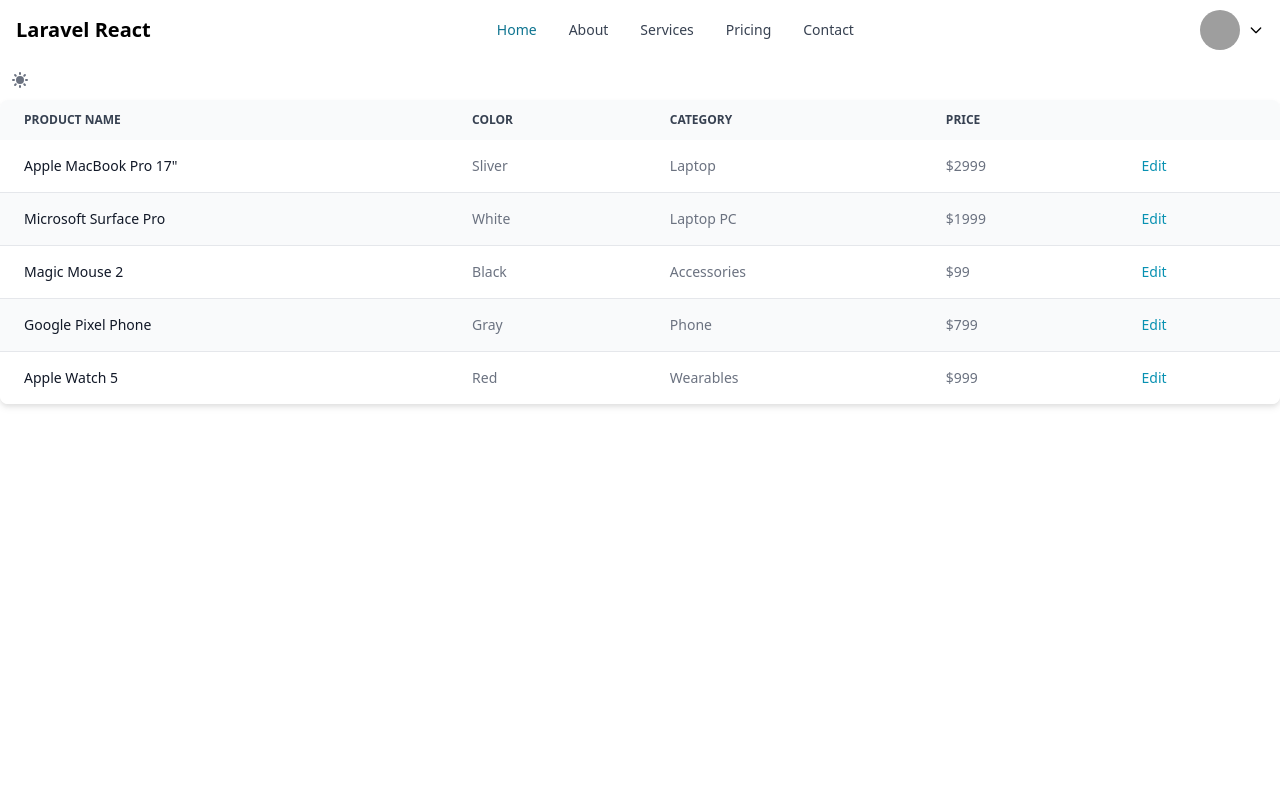
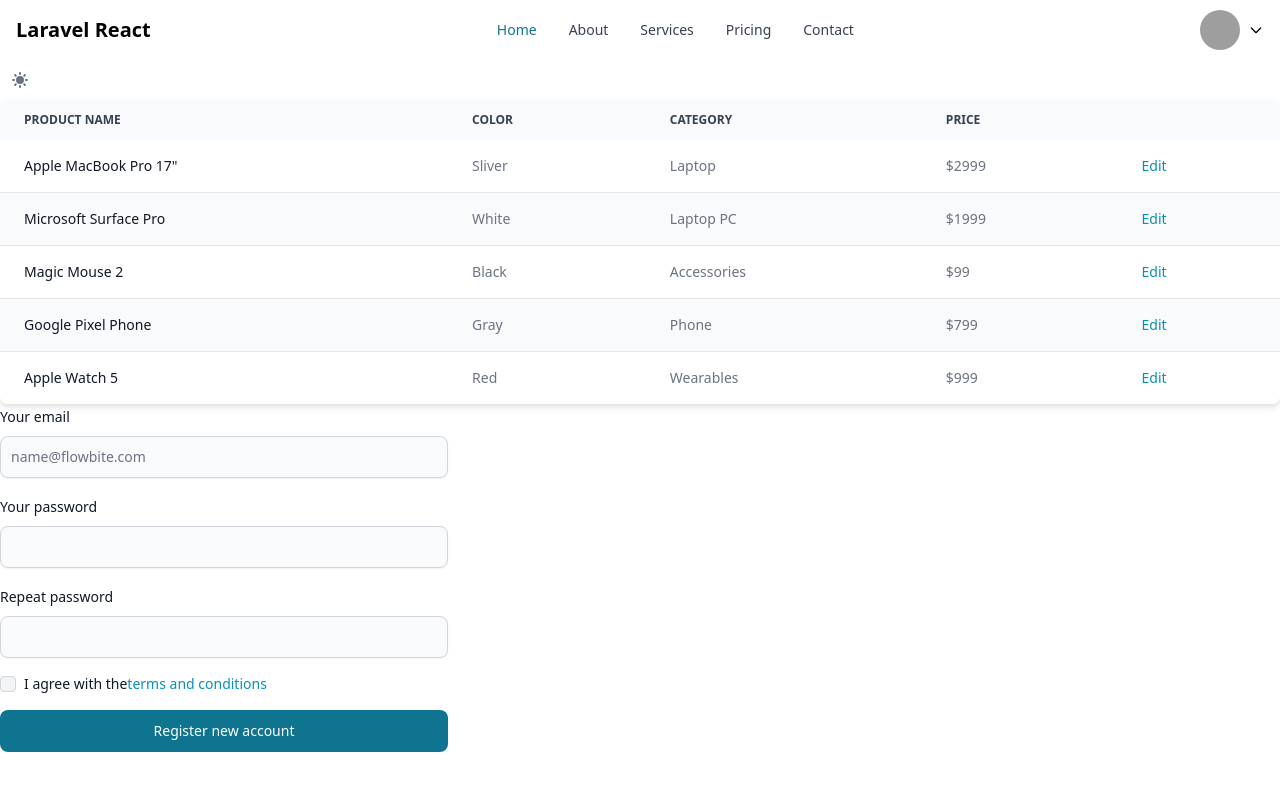
Before and after one commit to SHARKZTECH/Laravel-rest-api, a React (Vite) app in the folder client/: page / in a window 1280 px wide. Shown: the top 790 px of the page. Built offline with nearby package versions, Linux system fonts and the light colour scheme; grey boxes are pictures that could not be loaded.

Commit message:
register page

```diff
--- a/client/src/App.jsx
+++ b/client/src/App.jsx
@@ -3,6 +3,7 @@
 import { DarkThemeToggle, Flowbite } from 'flowbite-react';
 import Header from './components/Header';
 import Students from './components/Students';
+import RegisterPage from './pages/RegisterPage';
 
 
 function App() {
@@ -14,6 +15,7 @@
       <Header/>
       <DarkThemeToggle />
       <Students/>
+      <RegisterPage/>
     </Flowbite>
     </>
   )
--- /dev/null
+++ b/client/src/pages/RegisterPage.jsx
@@ -0,0 +1,74 @@
+'use client';
+import { Button, Checkbox, Label, TextInput} from 'flowbite-react';
+
+export default function RegisterPage() {
+  return (
+    <form className="flex max-w-md flex-col gap-4">
+      <div>
+        <div className="mb-2 block">
+          <Label
+            htmlFor="email2"
+            value="Your email"
+          />
+        </div>
+        <TextInput
+          id="email2"
+          placeholder="name@flowbite.com"
+          required
+          shadow
+          type="email"
+        />
+      </div>
+      <div>
+        <div className="mb-2 block">
+          <Label
+            htmlFor="password2"
+            value="Your password"
+          />
+        </div>
+        <TextInput
+          id="password2"
+          required
+          shadow
+          type="password"
+        />
+      </div>
+      <div>
+        <div className="mb-2 block">
+          <Label
+            htmlFor="repeat-password"
+            value="Repeat password"
+          />
+        </div>
+        <TextInput
+          id="repeat-password"
+          required
+          shadow
+          type="password"
+        />
+      </div>
+      <div className="flex items-center gap-2">
+        <Checkbox id="agree" />
+        <Label
+          className="flex"
+          htmlFor="agree"
+        >
+          <p>
+            I agree with the
+          </p>
+          <div
+            className="text-cyan-600 hover:underline dark:text-cyan-500"
+            href="/forms"
+          >
+            <p>
+              terms and conditions
+            </p>
+          </div>
+        </Label>
+      </div>
+      <Button type="submit">
+        Register new account
+      </Button>
+    </form>
+  )
+}
```
